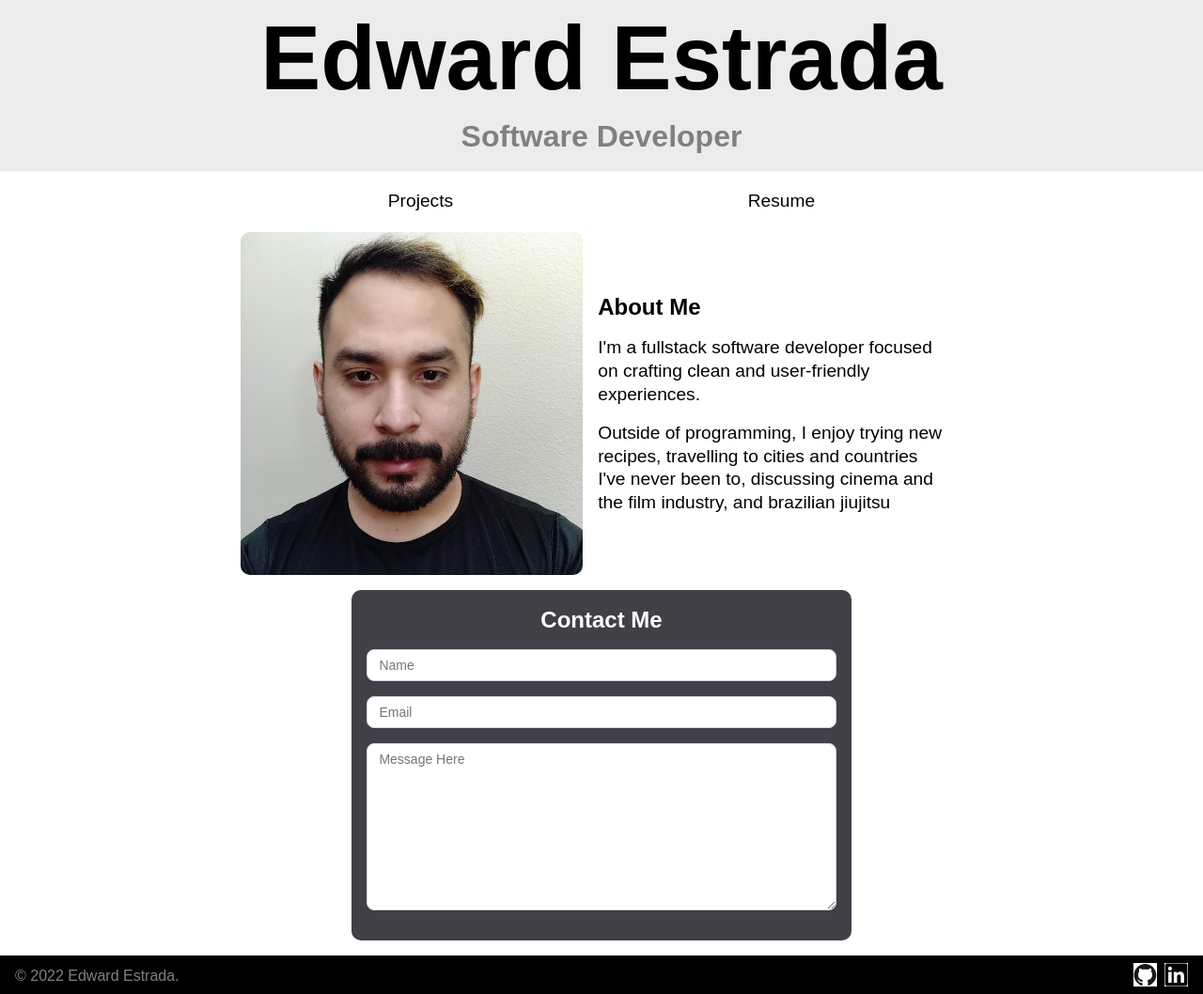
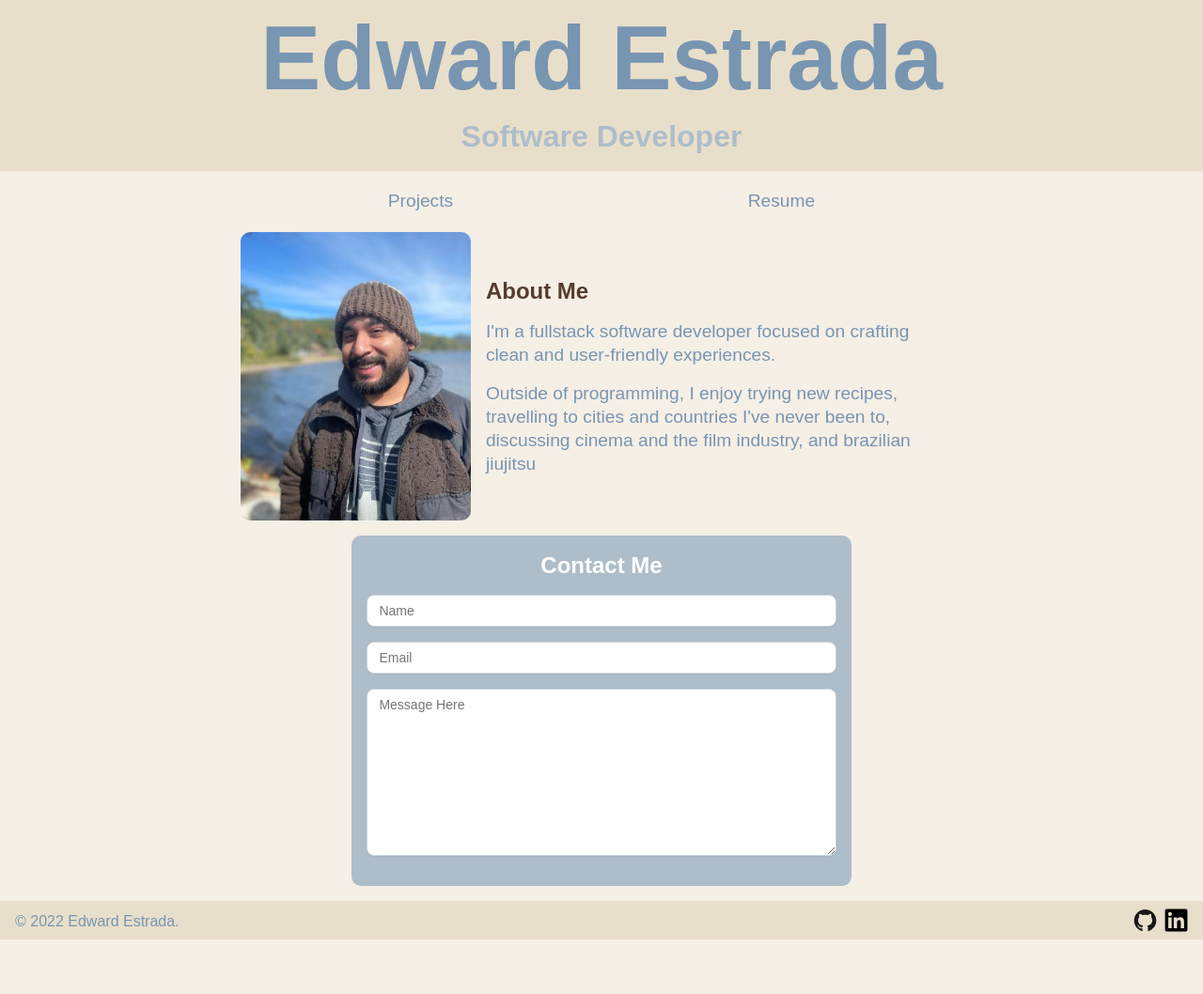
Before and after one commit to EdwardEJ/my-portfolio, a Gatsby site: page / in a window 1280 px wide. Shown: the whole page at 94% size. After the commit the page ends 1000 px from the top, so only its background shows below. Built offline with nearby package versions, Linux system fonts and the light colour scheme; Gatsby itself is replaced by a stand-in of ours.

Commit message:
updating color pallete

```diff
--- a/src/pages/aboutMe.js
+++ b/src/pages/aboutMe.js
@@ -1,5 +1,5 @@
 import React from 'react';
-import aboutMePhoto from '../images/aboutMePhoto.jpg';
+import aboutMePhoto from '../images/me.jpg';
 
 export default function AboutMe({ renderForm }) {
 	return (
--- a/src/scss/_aboutMe.scss
+++ b/src/scss/_aboutMe.scss
@@ -8,7 +8,7 @@
 	}
 
 	h3 {
-		color: black;
+		color: #553c2c;
 	}
 
 	&-container {
@@ -34,7 +34,6 @@
 	}
 	p {
 		font-size: 1.2rem;
-		color: black;
 		@media #{$mq-620-up} {
 			width: fit-content;
 		}
--- a/src/scss/_footer.scss
+++ b/src/scss/_footer.scss
@@ -1,12 +1,16 @@
 .footer {
 	padding: 0.5rem 1rem;
-	background-color: black;
+	background-color: #e8dfca;
 
 	&-container {
 		display: flex;
 		justify-content: space-between;
 		align-items: end;
-		background-color: black;
+		background-color: #e8dfca;
+
+		p {
+			color: #7895b2;
+		}
 	}
 
 	&-social-container {
@@ -19,7 +23,7 @@
 		a {
 			display: flex;
 			img {
-				background: white;
+				background: #e8dfca;
 				height: 25px;
 				width: 25px;
 			}
--- a/src/scss/_global.scss
+++ b/src/scss/_global.scss
@@ -105,7 +105,7 @@ body {
 	line-height: 1.3;
 	margin: auto;
 	padding: 0;
-	background-color: white;
+	background-color: #f5efe6;
 	color: gray;
 	height: calc(100% - 41px);
 }
--- a/src/scss/_header.scss
+++ b/src/scss/_header.scss
@@ -16,12 +16,12 @@
 	}
 
 	&-container {
-		background-color: #5555551c;
+		background-color: #e8dfca;
 		@media #{$mq-620-up} {
 			text-align: center;
 		}
 		&.full-bleed {
-			box-shadow: 0 0 0 100vmax #5555551c;
+			box-shadow: 0 0 0 100vmax #e8dfca;
 			clip-path: inset(0 -100vmax);
 		}
 
@@ -69,8 +69,8 @@
 					padding: 0.25rem;
 				}
 				&:hover {
-					color: rgb(85, 85, 85);
-					box-shadow: inset 0 -2px 0 0 black;
+					color: #aebdca;
+					box-shadow: inset 0 -2px 0 0 #aebdca;
 				}
 			}
 		}
--- a/src/scss/_typography.scss
+++ b/src/scss/_typography.scss
@@ -7,7 +7,7 @@ h3 {
 
 h1 {
 	font-size: 3rem;
-	color: black;
+	color: #7895b2;
 
 	@media #{$mq-1000-up} {
 		font-size: 6rem;
@@ -16,7 +16,7 @@ h1 {
 
 h2 {
 	font-size: 1.5rem;
-
+	color: #aebdca;
 	@media #{$mq-1000-up} {
 		font-size: 2rem;
 	}
@@ -24,7 +24,7 @@ h2 {
 
 h3 {
 	font-size: 1.25rem;
-
+	color: #aebdca;
 	@media #{$mq-1000-up} {
 		font-size: 1.5rem;
 	}
@@ -33,4 +33,9 @@ h3 {
 a {
 	color: inherit;
 	text-decoration: none;
+	color: #7895b2;
 }
+
+p {
+	color: #7895b2;
+}
--- a/src/scss/form.scss
+++ b/src/scss/form.scss
@@ -3,7 +3,7 @@
 	flex-direction: column;
 	gap: 1rem;
 	padding: 1rem;
-	background-color: #232129db;
+	background-color: #aebdca;
 	width: 100%;
 
 	@media #{$mq-620-up} {
```
Also changed, not shown: src/images/me.jpg (added), src/scss/fonts/PlayfairDisplay-Black.ttf (added), src/scss/fonts/PlayfairDisplay-BlackItalic.ttf (added), src/scss/fonts/PlayfairDisplay-Bold.ttf (added), src/scss/fonts/PlayfairDisplay-BoldItalic.ttf (added), src/scss/fonts/PlayfairDisplay-ExtraBold.ttf (added), src/scss/fonts/PlayfairDisplay-ExtraBoldItalic.ttf (added), src/scss/fonts/PlayfairDisplay-Italic.ttf (added), src/scss/fonts/PlayfairDisplay-Medium.ttf (added), src/scss/fonts/PlayfairDisplay-MediumItalic.ttf (added), src/scss/fonts/PlayfairDisplay-Regular.ttf (added), src/scss/fonts/PlayfairDisplay-SemiBold.ttf (added), src/scss/fonts/PlayfairDisplay-SemiBoldItalic.ttf (added).
